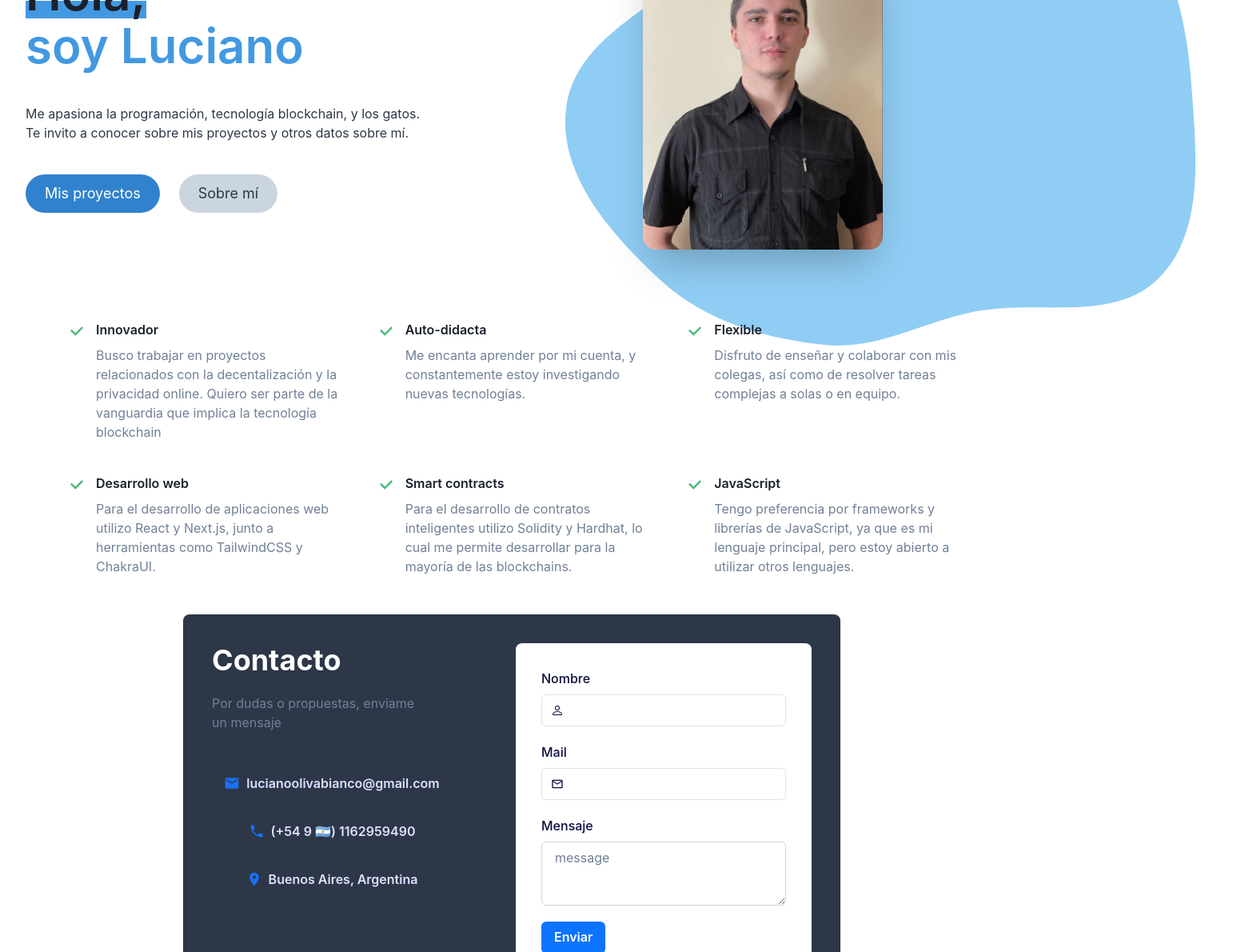
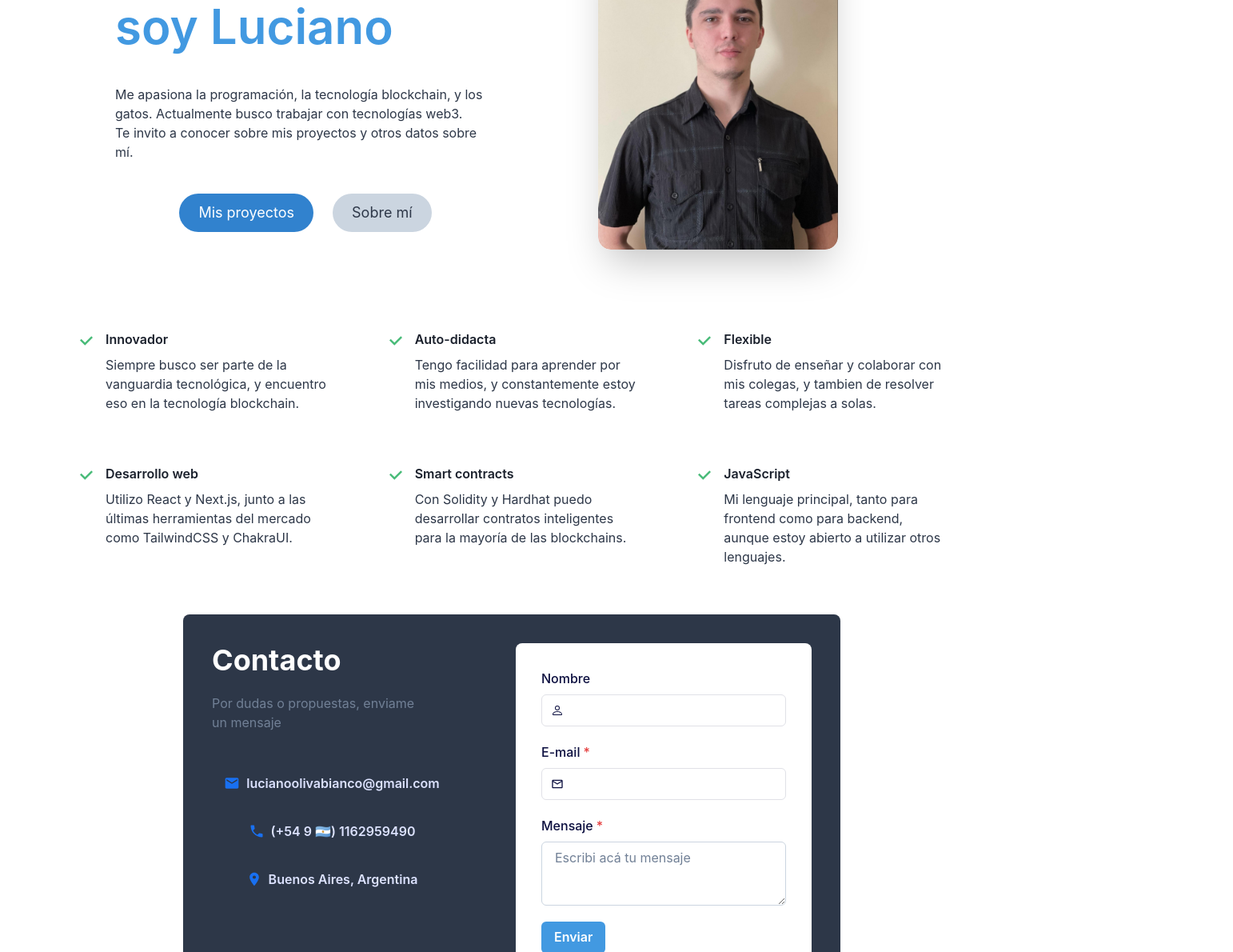
Before and after one commit to luloxi/portfolio-lulox, a Next.js app: page / in a window 1280 px wide. Shown: the part 200-1390 px from the top of the page at 80% size, 1542 px wide, since content can reach past the window. Built offline with nearby package versions, Linux system fonts and the light colour scheme.

Commit message:
Attempted to create a contact form,  and correcting styles

```diff
--- a/next.config.js
+++ b/next.config.js
@@ -3,14 +3,14 @@ const nextConfig = {
   reactStrictMode: true,
   swcMinify: true,
   images: {
-    remotePatterns: [
-      {
-        protocol: "https",
-        hostname: "images.unsplash.com",
-        port: "",
-        pathname: "/**",
-      },
-    ],
+    // remotePatterns: [
+    //   {
+    //     protocol: "https",
+    //     hostname: "images.unsplash.com",
+    //     port: "",
+    //     pathname: "/**",
+    //   },
+    // ],
   },
 };
 
--- a/package.json
+++ b/package.json
@@ -11,6 +11,7 @@
   "dependencies": {
     "@chakra-ui/icons": "^2.0.13",
     "@chakra-ui/react": "^2.4.3",
+    "@emailjs/browser": "^3.10.0",
     "@emotion/react": "^11",
     "@emotion/styled": "^11",
     "@types/node": "18.11.14",
--- a/pages/contacto.tsx
+++ b/pages/contacto.tsx
@@ -1,6 +1,8 @@
 import Head from "next/head";
 import { Container } from "@chakra-ui/react";
 import ContactForm from "../src/components/ContactForm";
+import ContactTest from "../src/components/ContactTest.jsx";
+import Form from "../src/components/Form";
 
 export default function Home() {
   return (
@@ -11,7 +13,9 @@ export default function Home() {
         <link rel="icon" href="/favicon.ico" />
       </Head>
 
-      <ContactForm />
+      {/* <ContactForm /> */}
+      {/* <ContactTest /> */}
+      <Form />
     </>
   );
 }
--- a/pages/proyectos.tsx
+++ b/pages/proyectos.tsx
@@ -1,6 +1,6 @@
 import Head from "next/head";
 import { Container } from "@chakra-ui/react";
-import ProjectsContent from "../src/components/PojectsContent";
+import ProjectsContent from "../src/components/ProjectsContent";
 
 export default function Home() {
   return (
--- a/src/components/AboutContent.tsx
+++ b/src/components/AboutContent.tsx
@@ -16,32 +16,32 @@ const features = [
   {
     id: 1,
     title: "Innovador",
-    text: "Busco trabajar en proyectos relacionados con la decentalización y la privacidad online. Quiero ser parte de la vanguardia que implica la tecnología blockchain ",
+    text: "Siempre busco ser parte de la vanguardia tecnológica, y encuentro eso en la tecnología blockchain.",
   },
   {
     id: 2,
     title: "Auto-didacta",
-    text: "Me encanta aprender por mi cuenta, y constantemente estoy investigando nuevas tecnologías.",
+    text: "Tengo facilidad para aprender por mis medios, y constantemente estoy investigando nuevas tecnologías.",
   },
   {
     id: 3,
     title: "Flexible",
-    text: "Disfruto de enseñar y colaborar con mis colegas, así como de resolver tareas complejas a solas o en equipo.",
+    text: "Disfruto de enseñar y colaborar con mis colegas, y tambien de resolver tareas complejas a solas.",
   },
   {
     id: 4,
     title: "Desarrollo web",
-    text: "Para el desarrollo de aplicaciones web utilizo React y Next.js, junto a herramientas como TailwindCSS y ChakraUI.",
+    text: "Utilizo React y Next.js, junto a las últimas herramientas del mercado como TailwindCSS y ChakraUI.",
   },
   {
     id: 5,
     title: "Smart contracts",
-    text: "Para el desarrollo de contratos inteligentes utilizo Solidity y Hardhat, lo cual me permite desarrollar para la mayoría de las blockchains.",
+    text: "Con Solidity y Hardhat puedo desarrollar contratos inteligentes para la mayoría de las blockchains.",
   },
   {
     id: 6,
     title: "JavaScript",
-    text: "Tengo preferencia por frameworks y librerías de JavaScript, ya que es mi lenguaje principal, pero estoy abierto a utilizar otros lenguajes.",
+    text: "Mi lenguaje principal, tanto para frontend como para backend, aunque estoy abierto a utilizar otros lenguajes.",
   },
 ];
 
@@ -52,13 +52,22 @@ export default function AboutContent() {
       <Container maxW={"6xl"}>
         <SimpleGrid columns={{ base: 1, md: 2, lg: 3 }} spacing={10}>
           {features.map((feature) => (
-            <HStack key={feature.id} align={"top"}>
+            <HStack
+              key={feature.id}
+              align={"top"}
+              // border={"3px solid gray"}
+              borderRadius={24}
+              p={3}
+              _hover={{ bg: useColorModeValue("gray.300", "gray.700") }}
+            >
               <Box color={"green.400"} px={2}>
                 <Icon as={CheckIcon} />
               </Box>
               <VStack align={"start"}>
                 <Text fontWeight={600}>{feature.title}</Text>
-                <Text color={"gray.500"}>{feature.text}</Text>
+                <Text color={useColorModeValue("gray.700", "gray.300")}>
+                  {feature.text}
+                </Text>
               </VStack>
             </HStack>
           ))}
--- a/src/components/ContactForm.tsx
+++ b/src/components/ContactForm.tsx
@@ -4,10 +4,8 @@ import {
   Box,
   Heading,
   Text,
-  IconButton,
   Button,
   VStack,
-  HStack,
   Link,
   Wrap,
   WrapItem,
@@ -18,16 +16,37 @@ import {
   InputLeftElement,
   Textarea,
 } from "@chakra-ui/react";
-import {
-  MdPhone,
-  MdEmail,
-  MdLocationOn,
-  MdFacebook,
-  MdOutlineEmail,
-} from "react-icons/md";
-import { BsGithub, BsDiscord, BsPerson } from "react-icons/bs";
+import { MdPhone, MdEmail, MdLocationOn, MdOutlineEmail } from "react-icons/md";
+import { BsPerson } from "react-icons/bs";
+// import { useRef } from "react";
+// import emailjs from "@emailjs/browser";
 
 export default function ContactForm() {
+  // const form = useRef("");
+
+  // const sendEmail = (e: any) => {
+  //   e.preventDefault();
+
+  //   // Make these into environment variables, don't push to GitHub
+  //   emailjs
+  //     .sendForm(
+  //       "service_apg37xq", // SERVICE_ID
+  //       "template_5ynpw4u", // TEMPLATE_ID
+  //       form.current,
+  //       "89m38kP3B8tfOnSbr" // PUBLIC KEY
+  //     )
+  //     .then(
+  //       (result) => {
+  //         console.log(result.text);
+  //         console.log("Message sent");
+  //         e.target.reset();
+  //       },
+  //       (error) => {
+  //         console.log(error.text);
+  //       }
+  //     );
+  // };
+
   return (
     <Container maxW="full" mt={0} centerContent overflow="hidden">
       <Flex>
@@ -40,6 +59,7 @@ export default function ContactForm() {
         >
           <Box p={4}>
             <Wrap spacing={{ base: 20, sm: 3, md: 5, lg: 20 }}>
+              {/* Lateral con info de contacto */}
               <WrapItem>
                 <Box>
                   <Heading>Contacto</Heading>
@@ -92,10 +112,13 @@ export default function ContactForm() {
                   </Box>
                 </Box>
               </WrapItem>
+
+              {/* Formulario de contacto*/}
               <WrapItem>
                 <Box bg="white" borderRadius="lg">
                   <Box m={8} color="#0B0E3F">
                     <VStack spacing={5}>
+                      {/* NAME input */}
                       <FormControl id="name">
                         <FormLabel>Nombre</FormLabel>
                         <InputGroup borderColor="#E0E1E7">
@@ -106,8 +129,9 @@ export default function ContactForm() {
                           <Input type="text" size="md" />
                         </InputGroup>
                       </FormControl>
-                      <FormControl id="name">
-                        <FormLabel>Mail</FormLabel>
+                      {/* MAIL input */}
+                      <FormControl id="mail" isRequired>
+                        <FormLabel>E-mail</FormLabel>
                         <InputGroup borderColor="#E0E1E7">
                           <InputLeftElement
                             pointerEvents="none"
@@ -116,22 +140,27 @@ export default function ContactForm() {
                           <Input type="text" size="md" />
                         </InputGroup>
                       </FormControl>
-                      <FormControl id="name">
+                      {/* MESSAGE input */}
+                      <FormControl id="message" isRequired>
                         <FormLabel>Mensaje</FormLabel>
                         <Textarea
                           borderColor="gray.300"
                           _hover={{
                             borderRadius: "gray.300",
                           }}
-                          placeholder="message"
+                          placeholder="Escribi acá tu mensaje"
                         />
                       </FormControl>
-                      <FormControl id="name" float="right">
+                      {/* SEND button */}
+                      <FormControl id="submit" float="right">
                         <Button
+                          type="submit"
                           variant="solid"
-                          bg="#0D74FF"
+                          bg="blue.400"
                           color="white"
-                          _hover={{}}
+                          _hover={{ boxShadow: "md", bg: "blue.500" }}
+                          _active={{ boxShadow: "lg", bg: "blue.700" }}
+                          // onClick={sendEmail}
                         >
                           Enviar
                         </Button>
--- a/src/components/Hero.tsx
+++ b/src/components/Hero.tsx
@@ -17,7 +17,7 @@ import {
 
 export default function Hero() {
   return (
-    <Container maxW={"7xl"}>
+    <Container maxW={"container.lg"}>
       <Stack
         align={"center"}
         spacing={{ base: 8, md: 10 }}
@@ -29,7 +29,7 @@ export default function Hero() {
           <Heading
             lineHeight={1.1}
             fontWeight={600}
-            fontSize={{ base: "3xl", sm: "4xl", lg: "6xl" }}
+            fontSize={{ base: "4xl", sm: "5xl", lg: "6xl" }}
           >
             <Text
               as={"span"}
@@ -53,13 +53,15 @@ export default function Hero() {
             </Text>
           </Heading>
           <Text color={useColorModeValue("gray.700", "gray.300")}>
-            Me apasiona la programación, tecnología blockchain, y los gatos.
+            Me apasiona la programación, la tecnología blockchain, y los gatos.
+            Actualmente busco trabajar con tecnologías web3.
             <br /> Te invito a conocer sobre mis proyectos y otros datos sobre
             mí.
           </Text>
           <Stack
             spacing={{ base: 4, sm: 6 }}
-            direction={{ base: "column", sm: "row" }}
+            justifyContent={"center"}
+            direction={{ base: "row", sm: "row" }}
           >
             <Link href="proyectos">
               <Button
@@ -97,15 +99,6 @@ export default function Hero() {
           position={"relative"}
           w={"full"}
         >
-          <Blob
-            w={"150%"}
-            h={"150%"}
-            position={"absolute"}
-            top={"-20%"}
-            left={0}
-            zIndex={-1}
-            color={useColorModeValue("blue.200", "blue.400")}
-          />
           <Box
             position={"relative"}
             height={"400px"}
@@ -131,28 +124,3 @@ export default function Hero() {
     </Container>
   );
 }
-
-const PlayIcon = createIcon({
-  displayName: "PlayIcon",
-  viewBox: "0 0 58 58",
-  d: "M28.9999 0.562988C13.3196 0.562988 0.562378 13.3202 0.562378 29.0005C0.562378 44.6808 13.3196 57.438 28.9999 57.438C44.6801 57.438 57.4374 44.6808 57.4374 29.0005C57.4374 13.3202 44.6801 0.562988 28.9999 0.562988ZM39.2223 30.272L23.5749 39.7247C23.3506 39.8591 23.0946 39.9314 22.8332 39.9342C22.5717 39.9369 22.3142 39.8701 22.0871 39.7406C21.86 39.611 21.6715 39.4234 21.5408 39.1969C21.4102 38.9705 21.3421 38.7133 21.3436 38.4519V19.5491C21.3421 19.2877 21.4102 19.0305 21.5408 18.8041C21.6715 18.5776 21.86 18.3899 22.0871 18.2604C22.3142 18.1308 22.5717 18.064 22.8332 18.0668C23.0946 18.0696 23.3506 18.1419 23.5749 18.2763L39.2223 27.729C39.4404 27.8619 39.6207 28.0486 39.7458 28.2713C39.8709 28.494 39.9366 28.7451 39.9366 29.0005C39.9366 29.2559 39.8709 29.507 39.7458 29.7297C39.6207 29.9523 39.4404 30.1391 39.2223 30.272Z",
-});
-
-export const Blob = (props: IconProps) => {
-  return (
-    <Icon
-      width={"100%"}
-      viewBox="0 0 578 440"
-      fill="none"
-      xmlns="http://www.w3.org/2000/svg"
-      {...props}
-    >
-      <path
-        fillRule="evenodd"
-        clipRule="evenodd"
-        d="M239.184 439.443c-55.13-5.419-110.241-21.365-151.074-58.767C42.307 338.722-7.478 282.729.938 221.217c8.433-61.644 78.896-91.048 126.871-130.712 34.337-28.388 70.198-51.348 112.004-66.78C282.34 8.024 325.382-3.369 370.518.904c54.019 5.115 112.774 10.886 150.881 49.482 39.916 40.427 49.421 100.753 53.385 157.402 4.13 59.015 11.255 128.44-30.444 170.44-41.383 41.683-111.6 19.106-169.213 30.663-46.68 9.364-88.56 35.21-135.943 30.551z"
-        fill="currentColor"
-      />
-    </Icon>
-  );
-};
```
Also changed, not shown: src/components/ContactTest.jsx (added, +45 -0 lines), src/components/Form.tsx (added, +45 -0 lines), src/components/ProjectsContent.tsx (renamed from src/components/PojectsContent.tsx), 1 other file (tests, documents, lock files or other folders).
